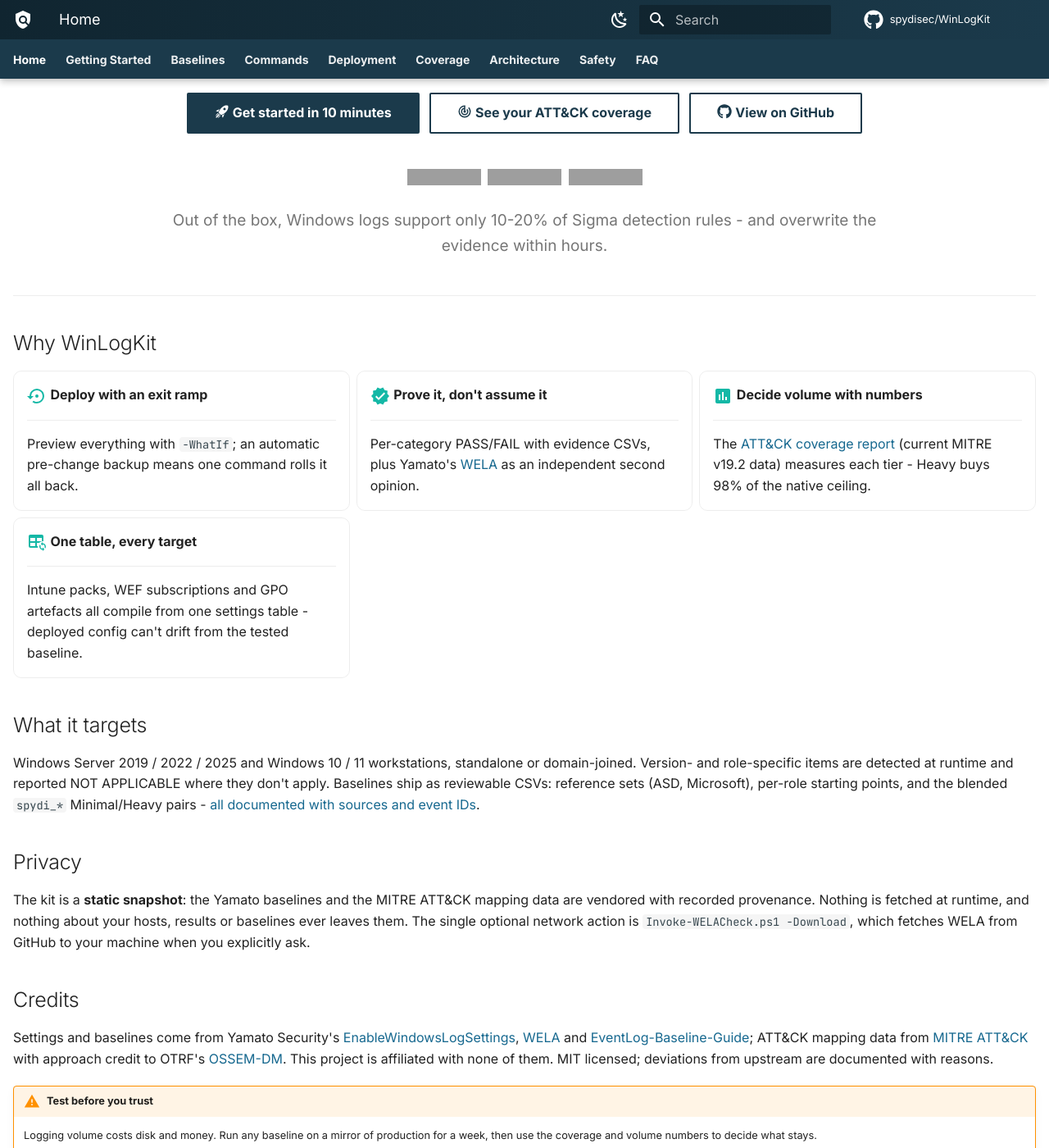
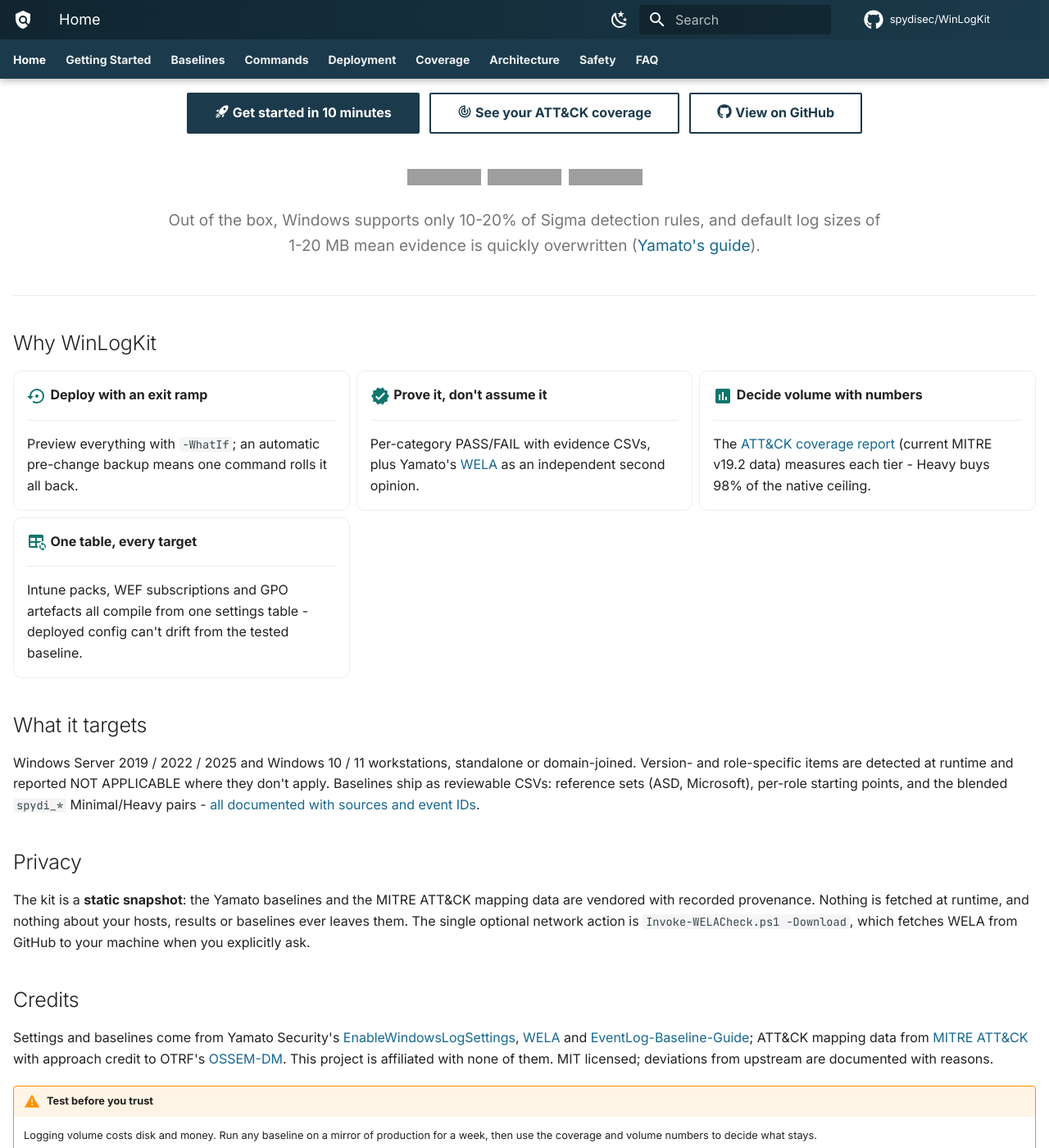
Before and after one commit to spydisec/WinLogKit, an MkDocs documentation site: the page built from docs/index.md, in a window 1280 px wide and 1400 px high, scrolled down 284 px. Shown: the whole window at 82% size. Built offline with MkDocs 1.6.1 and Material for MkDocs 9.7.7, drawn with Linux system fonts in a browser that asks for light colours; comment, search, counter and statistics services are not loaded; grey boxes are pictures that could not be loaded.

Commit message:
CodeRabbit triage on PR #20: both fixed
- Hook line cites Yamato's guide directly and states the 1-20 MB default
  size fact instead of the unqualified 'within hours'
- Light-scheme accent darkened to #0f766e so hovered/focused buttons keep
  >= 4.5:1 contrast with white text (was 2.49:1); dark scheme unchanged

Co-Authored-By: Claude Fable 5 <noreply@anthropic.com>

```diff
--- a/docs/index.md
+++ b/docs/index.md
@@ -27,9 +27,10 @@ your mind - plain PowerShell, no agents.
 <a href="https://github.com/spydisec/WinLogKit/blob/main/LICENSE"><img src="https://img.shields.io/badge/License-MIT-14b8a6.svg" alt="MIT License"/></a>
 </p>
 
-<p class="sp-hook">
-Out of the box, Windows logs support only 10-20% of Sigma detection rules -
-and overwrite the evidence within hours.
+<p class="sp-hook" markdown>
+Out of the box, Windows supports only 10-20% of Sigma detection rules, and
+default log sizes of 1-20 MB mean evidence is quickly overwritten
+(<a href="https://github.com/Yamato-Security/EnableWindowsLogSettings">Yamato's guide</a>).
 </p>
 
 </div>
--- a/docs/stylesheets/extra.css
+++ b/docs/stylesheets/extra.css
@@ -13,8 +13,9 @@
 }
 
 [data-md-color-accent="custom"] {
-  --md-accent-fg-color:             #14b8a6;
-  --md-accent-fg-color--transparent:#14b8a61a;
+  /* #0f766e keeps >= 4.5:1 contrast with white button text on hover/focus */
+  --md-accent-fg-color:             #0f766e;
+  --md-accent-fg-color--transparent:#0f766e1a;
   --md-accent-bg-color:             #ffffff;
   --md-accent-bg-color--light:      #ffffffb3;
 }
```
